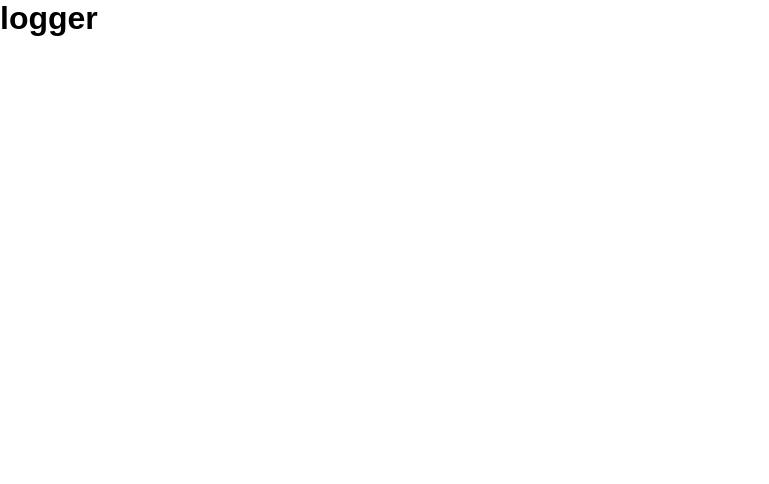
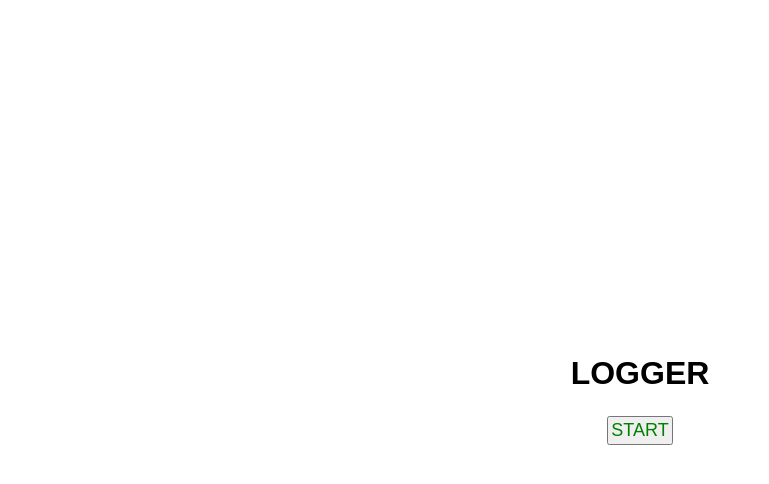
Before and after one commit to moises-oliveira-dev/logger, a plain HTML site: page index.html in a window 1280 px wide. Shown: the whole page, without its empty margins (0-769 px from the left). Drawn offline with Linux system fonts and the light colour scheme.

Commit message:
added button in structure and align conter items on aplication

```diff
--- a/index.html
+++ b/index.html
@@ -12,5 +12,6 @@
          <h1>
             logger
         </h1>
+        <button>start</button>
     </body>
 </html>
--- a/style.css
+++ b/style.css
@@ -3,4 +3,22 @@
     padding: 0;
     box-sizing: border-box;
     font-family: sans-serif;
+    text-transform: uppercase;
 }
+
+html, body {
+    height: 100%;
+}
+
+body {
+    display: flex;
+    justify-content: center;
+    align-items: center;
+    flex-direction: column;
+    gap: 1.5rem;
+}
+button {
+   color: green;
+   padding: 2px;
+   font-size: large;
+}
```
